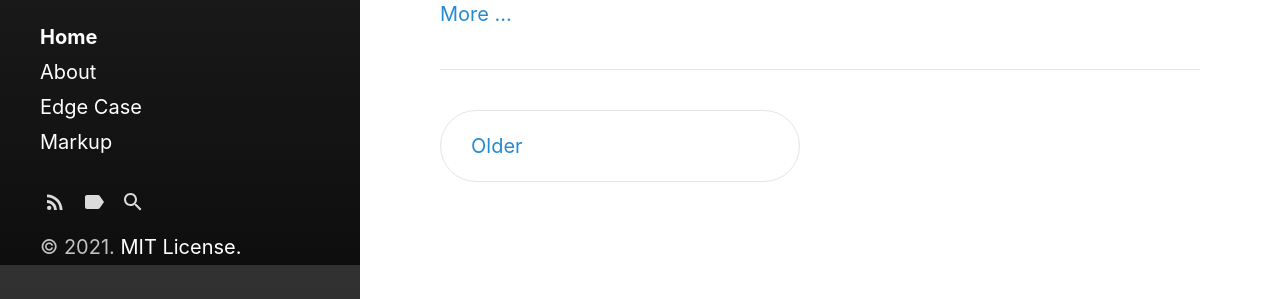
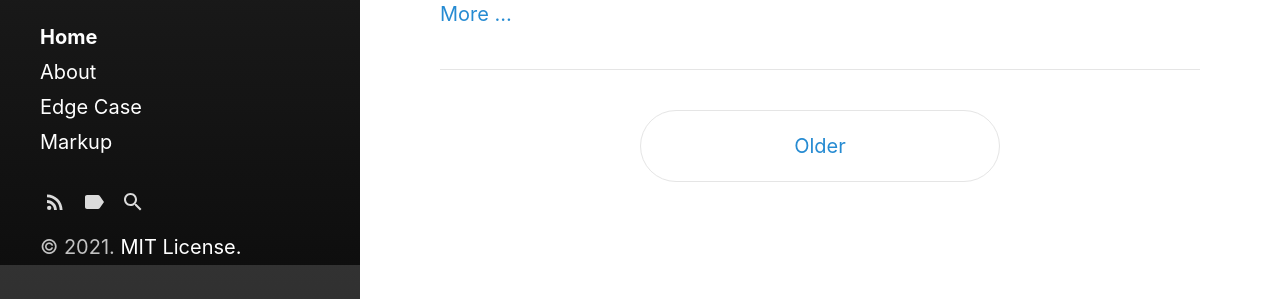
Before and after one commit to Ajay6023/masterHyde, a Jekyll site: the page built from index.html, in a window 1280 px wide and 1400 px high, scrolled down 2237 px. Shown: the part 1098-1397 px from the top of the window. Built offline with Jekyll 4.4.1, drawn with Linux system fonts in a browser that asks for light colours; the list of posts is cut into pages by our own code.

Commit message:
Update _pagination.scss

```diff
--- a/_sass/hydeout/_pagination.scss
+++ b/_sass/hydeout/_pagination.scss
@@ -9,7 +9,7 @@
 .pagination {
   color: $gray-3;
   margin-bottom: $section-spacing;
-  text-align: left;
+  text-align: center;
 
   > a {
     background: $body-bg;
@@ -20,7 +20,7 @@
     display: inline-block;
     max-width: $sidebar-width;
     padding: $padding-v $padding-h;
-    width: 60%;
+    width: 70%;
   }
 
   > a:hover {
```
